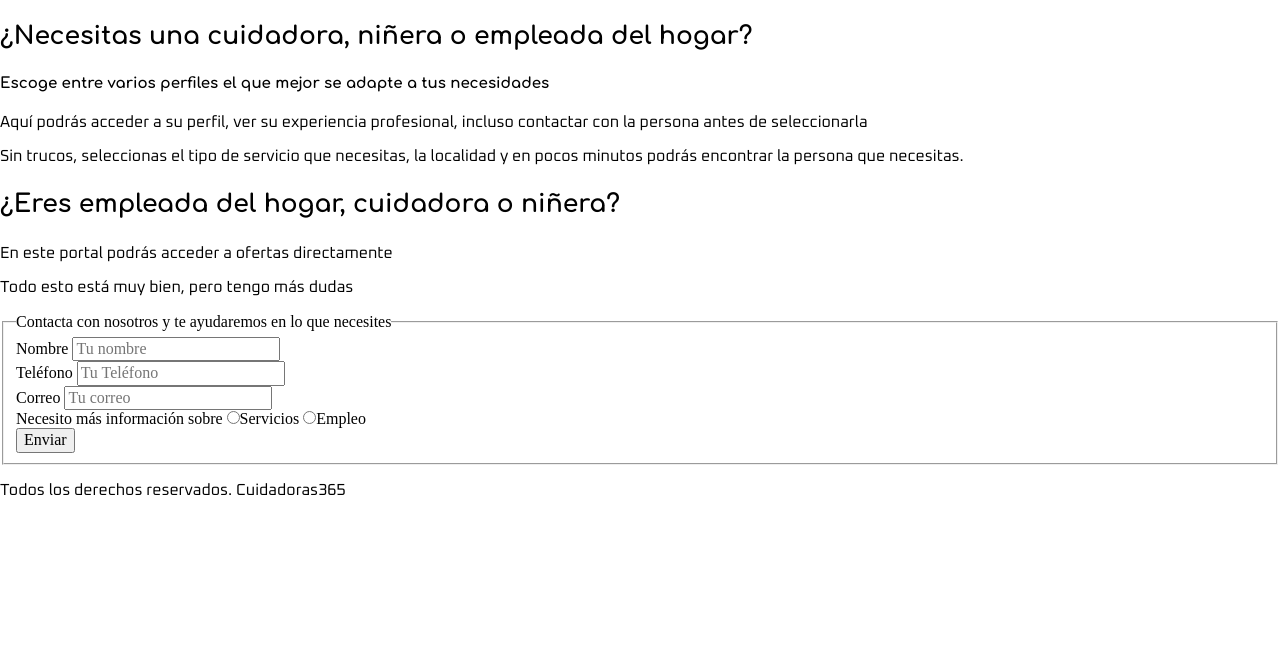
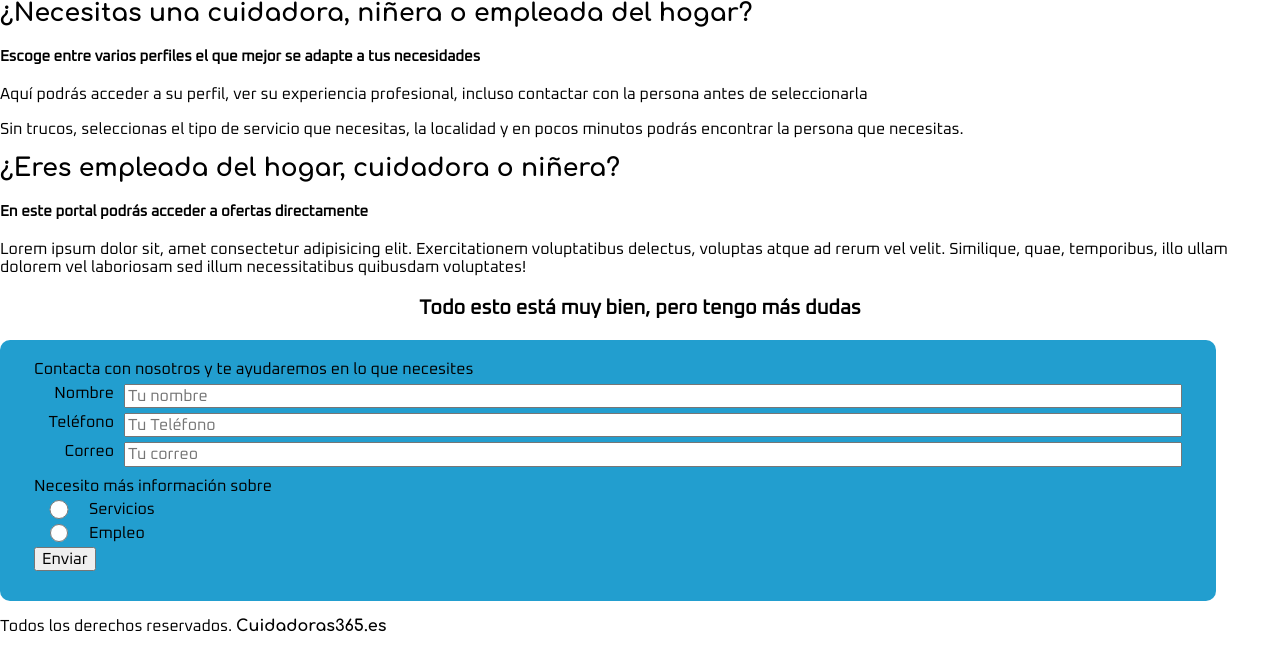
Before and after one commit to desauth/cuidadoras365, a plain HTML site: page index.html in a window 1280 px wide. Shown: the part 125-796 px from the top of the page. Drawn offline with Linux system fonts and the light colour scheme.

Commit message:
Alpha 0.0.2v

```diff
--- a/css/styles.css
+++ b/css/styles.css
@@ -17,14 +17,14 @@ body {
 *, *:before, *:after {
     box-sizing: inherit;
 }
-h1, h2, h3, h4 {
+/*h1, h2, h3, h4 {
     font-family: var(--fuenteTitulos);
-}
+}*/
 h1 {
     font-size: 3.8rem;
 }
 h2 {
-    font-size: 3rem;
+    font-size: 2.8rem;
 }
 h3 {
     font-size: 2.5rem;
@@ -32,14 +32,21 @@ h3 {
 h4 {
     font-size: 1.5rem;
 }
-p {
+.texto {
     font-family: var(--fuentetextos);
 }
 .titulo {
+    font-family: var(--fuenteTitulos);
+    margin: 0.5rem auto;
+}
+.fuente__700 {
+    font-weight: bold;
+}
+.contenedor {
     background-color: var(--Primario);
-    margin: 0.5rem auto;
     text-align: center;
     border-radius: 1rem;
+    padding: auto;
 }
 .nav-bg {
     background-color: var(--Secundario);
@@ -61,7 +68,7 @@ a:hover {
     background-color: var(--Terciario);
     color: var(--blanco);
 }
-.contenedor {
+.contenedor__navegacion {
     max-width: 120rem;
     margin: 0 auto;
 }
@@ -71,3 +78,45 @@ a:hover {
         justify-content: space-between;
     }
 }
+
+/** Contacto**/
+.contacto {
+    font-family: var(--fuentetextos);
+    margin: 0 auto;
+}
+.contacto p {
+    text-align: center;
+    font-size: 2rem;
+    font-weight: 700;
+}
+.formulario {
+    background-color: var(--Terciario);
+    width: 95%;
+    border-radius: 1rem;
+    padding: 2rem;
+}
+.campo {
+    margin: 0 auto .5rem auto;
+    display: flex;
+    text-align: justify;
+}
+.campo--radio {
+    display: grid;
+    grid-template-columns: 5rem;
+    gap: .5rem;
+}
+.campo__label {
+    flex: 0 0 9rem;
+    text-align: right;
+    padding-right: 1rem;
+}
+.campo__label--informacion {
+    margin-top: 0.5rem;
+    grid-area: 1 / 1 / span 1 / span 2;
+}
+.campo__field {
+    flex: 1;
+}
+.formulario fieldset {
+    border: none;
+}
--- a/index.html
+++ b/index.html
@@ -14,56 +14,72 @@
     <link rel="stylesheet" href="css/styles.css">
 </head>
 <body>
-    <header>
+    <header class="contenedor contenedor__header">
         <!--<img src="img/elderly-care-footer-bg-150x150.jpg" alt="título">-->
         <h1 class="titulo">Cuidadoras 365</h1>
     </header>
 
-    <section>
+    <section class="contenedor">
         <h2 class="titulo">Portal de exclusivo de cuidadoras, empleadas del hogar y canguros</h2>
     </section>
     <div class="nav-bg">
-        <nav class="navegacion-principal contenedor">
+        <nav class="navegacion-principal contenedor__navegacion">
             <a href="index.html">Inicio</a>
             <a href="#">Necesito un servicio</a>
             <a href="#">Necesito un empleo</a>
         </nav>
     </div>
     <main>
-        <h3>¿Necesitas una cuidadora, niñera o empleada del hogar?</h3>
+        <h3 class="titulo">¿Necesitas una cuidadora, niñera o empleada del hogar?</h3>
         <section>
-            <h4>Escoge entre varios perfiles el que mejor se adapte a tus necesidades</h4>
-            <p>Aquí podrás acceder a su perfil, ver su experiencia profesional, incluso contactar con la persona antes de seleccionarla</p>
-            <p>Sin trucos, seleccionas el tipo de servicio que necesitas, la localidad y en pocos minutos podrás encontrar la persona que necesitas.</p>
+            <h4 class="texto">Escoge entre varios perfiles el que mejor se adapte a tus necesidades</h4>
+            <p class="texto">Aquí podrás acceder a su perfil, ver su experiencia profesional, incluso contactar con la persona antes de seleccionarla</p>
+            <p class="texto">Sin trucos, seleccionas el tipo de servicio que necesitas, la localidad y en pocos minutos podrás encontrar la persona que necesitas.</p>
         </section>
+        <h3 class="titulo">¿Eres empleada del hogar, cuidadora o niñera?</h3>
         <section>
-            <h3>¿Eres empleada del hogar, cuidadora o niñera?</h3>
-            <p>En este portal podrás acceder a ofertas directamente</p>
+            <h4 class="texto">En este portal podrás acceder a ofertas directamente</h4>
+            <p class="texto">Lorem ipsum dolor sit, amet consectetur adipisicing elit. Exercitationem voluptatibus delectus, voluptas atque ad rerum vel velit. Similique, quae, temporibus, illo ullam dolorem vel laboriosam sed illum necessitatibus quibusdam voluptates!</p>
         </section>
     </main>
-    <section>
-        <p>Todo esto está muy bien, pero tengo más dudas</p>
-        <form action="">
+    <section class="contacto">
+        <p class="texto">Todo esto está muy bien, pero tengo más dudas</p>
+        <form class="formulario" action="">
             <fieldset>
                 <legend>
                     Contacta con nosotros y te ayudaremos en lo que necesites
                 </legend>
-                <div>
-                    <label for="">Nombre</label>
-                    <input type="text" placeholder="Tu nombre">
+                <div class="campo">
+                    <label class="campo__label" for="nombre">Nombre</label>
+                    <input
+                        class="campo__field"
+                        type="text"
+                        placeholder="Tu nombre"
+                        id="nombre"
+                    >
                 </div>
-                <div>
-                    <label for="">Teléfono</label>
-                    <input type="tel" placeholder="Tu Teléfono">
+                <div class="campo">
+                    <label class="campo__label" for="telefono">Teléfono</label>
+                    <input
+                        class="campo__field"
+                        type="tel"
+                        placeholder="Tu Teléfono"
+                        id="telefono"
+                    >
                 </div>
-                <div>
-                    <label for="">Correo</label>
-                    <input type="email" placeholder="Tu correo">
+                <div class="campo">
+                    <label class="campo__label" for="email">Correo</label>
+                    <input
+                        class="campo__field"
+                        type="email"
+                        placeholder="Tu correo"
+                        id="email"
+                    >
                 </div>
-                <div>
-                    <label for="">Necesito más información sobre</label>
-                    <input type="radio" name="tipo">Servicios
-                    <input type="radio" name="tipo">Empleo
+                <div class="campo campo--radio">
+                <label class="campo__label--informacion" for="">Necesito más información sobre</label>
+                    <input class="campo__radio" type="radio" name="tipo">Servicios
+                    <input class="campo__radio" type="radio" name="tipo">Empleo
                 </div>
                 <div>
                     <input type="submit" value="Enviar">
@@ -72,7 +88,7 @@
         </form>
     </section>
     <footer>
-        <p>Todos los derechos reservados. Cuidadoras365</p>
+        <p class="texto">Todos los derechos reservados. <span class="titulo fuente__700">Cuidadoras365.es</span></p>
     </footer>
 
 
```
